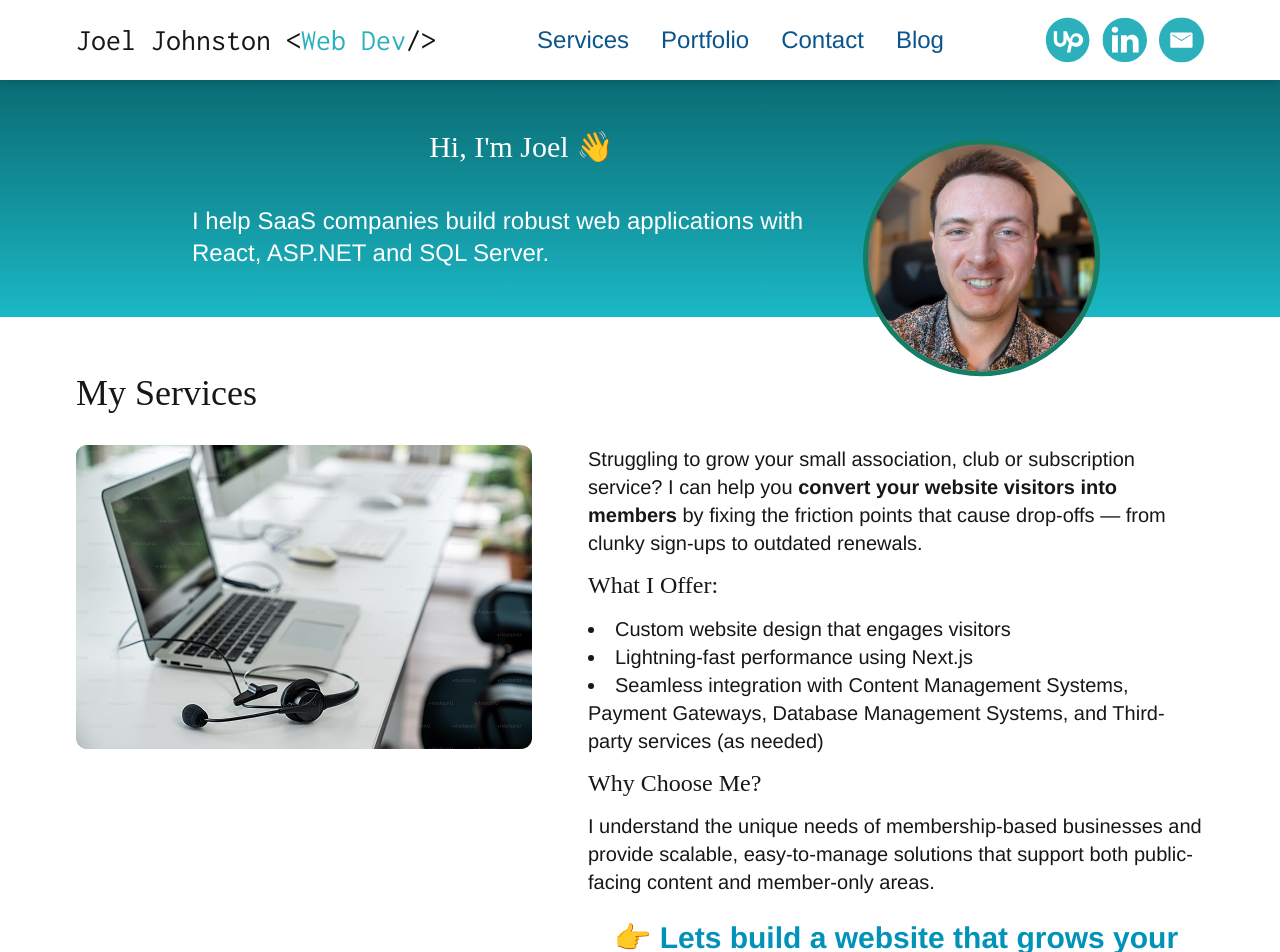
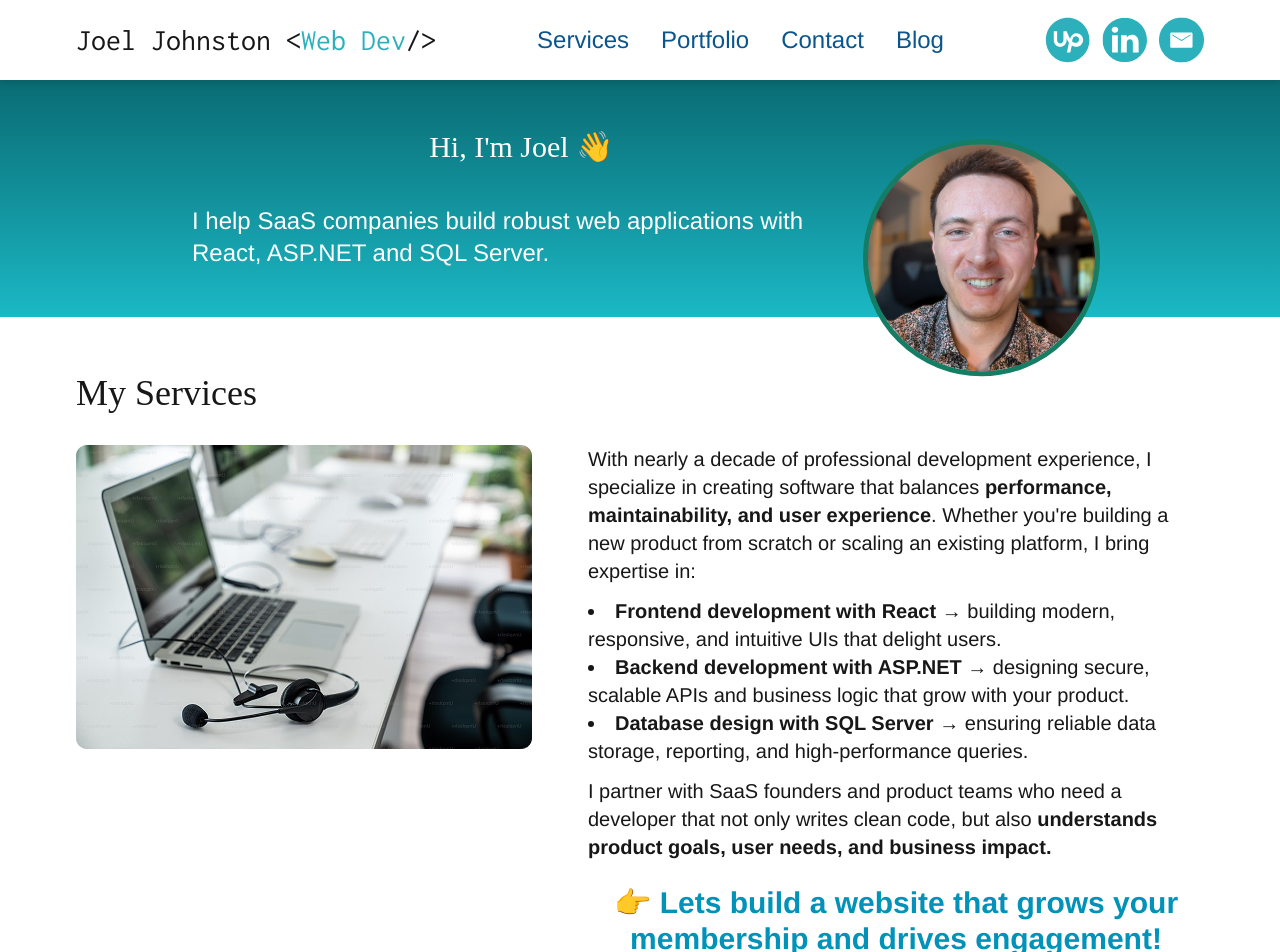
Before and after one commit to Midnight-Sky-Software-Solutions/joeljca-v3, a Next.js app: page / in a window 1280 px wide. Shown: the top 952 px of the page. Built offline with nearby package versions, Linux system fonts and the light colour scheme; a web font is replaced by a local one.

Commit message:
Pivot II

```diff
--- a/app/services.tsx
+++ b/app/services.tsx
@@ -23,19 +23,14 @@ export default function Services() {
             className="grow text-xl space-y-3"
           >
             <p>
-              Struggling to grow your small association, club or subscription service?
-              I can help you <strong>convert your website visitors into members</strong> by fixing the friction points that cause drop-offs — from clunky sign-ups to outdated renewals.
+              With nearly a decade of professional development experience, I specialize in creating software that balances <strong>performance, maintainability, and user experience</strong>. Whether you&apos;re building a new product from scratch or scaling an existing platform, I bring expertise in:
             </p>
-            <h3 className="font-serif">What I Offer:</h3>
             <ul className="list-disc list-inside">
-              <li>Custom website design that engages visitors</li>
-              <li>Lightning-fast performance using Next.js</li>
-              <li>Seamless integration with Content Management Systems, Payment Gateways, Database Management Systems, and Third-party services (as needed)</li>
+              <li><strong>Frontend development with React</strong> → building modern, responsive, and intuitive UIs that delight users.</li>
+              <li><strong>Backend development with ASP.NET</strong> → designing secure, scalable APIs and business logic that grow with your product.</li>
+              <li><strong>Database design with SQL Server</strong> → ensuring reliable data storage, reporting, and high-performance queries.</li>
             </ul>
-            <h3 className="font-serif">Why Choose Me?</h3>
-            <p>
-              I understand the unique needs of membership-based businesses and provide scalable, easy-to-manage solutions that support both public-facing content and member-only areas.
-            </p>
+            <p>I partner with SaaS founders and product teams who need a developer that not only writes clean code, but also <strong>understands product goals, user needs, and business impact.</strong></p>
             <motion.div
               initial={{ scale: 0 }}
               whileInView={{ scale: 1 }}
```
